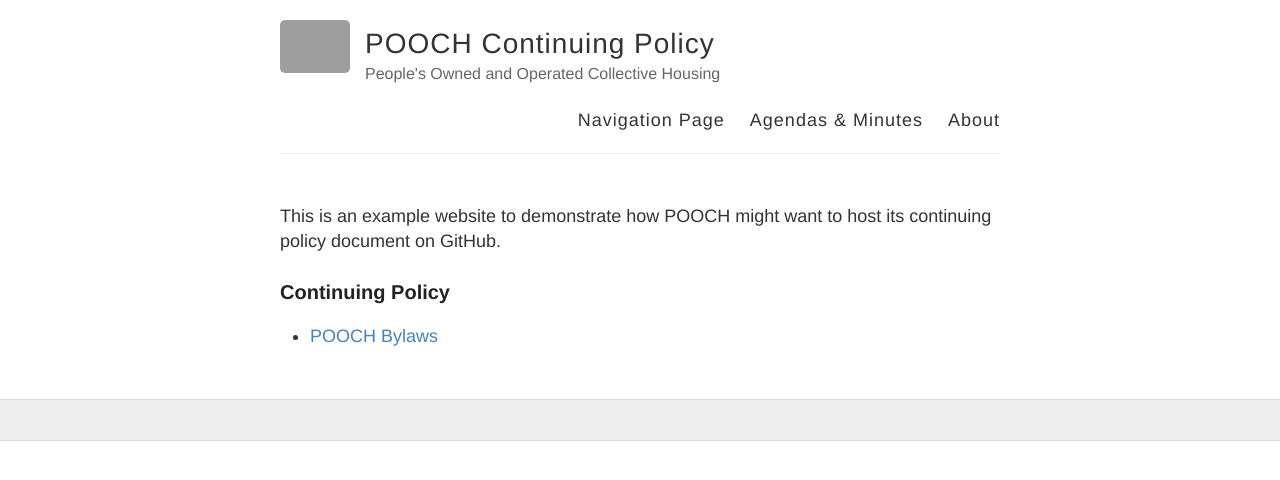
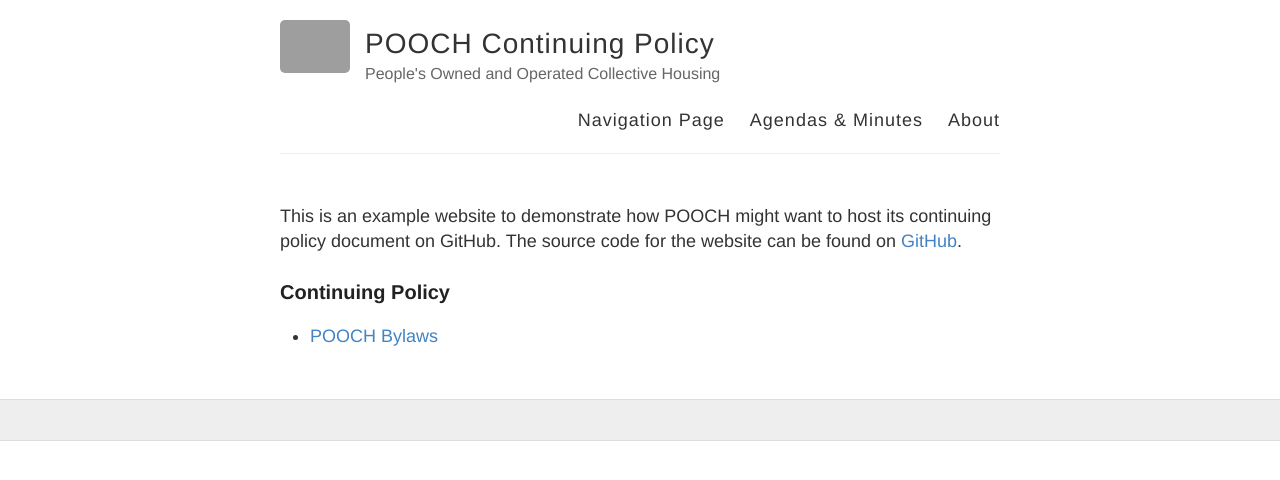
Before and after one commit to POOCHCOOP/POOCHCOOP.github.io, a Jekyll site: the page built from index.html, in a window 1280 px wide. Shown: the top 480 px of the page. Built offline with Jekyll 4.4.1, drawn with Linux system fonts in a browser that asks for light colours; grey boxes are pictures that could not be loaded.

Commit message:
Adding a link to source code to front page

```diff
--- a/index.html
+++ b/index.html
@@ -3,7 +3,7 @@ layout: default
 ---
 
 <div class="intro">
-  This is an example website to demonstrate how POOCH might want to host its continuing policy document on GitHub.
+  This is an example website to demonstrate how POOCH might want to host its continuing policy document on GitHub. The source code for the website can be found on <a href="https://github.com/POOCHCOOP/POOCHCOOP.github.io">GitHub</a>.
 </div>
 
 <h3>Continuing Policy</h3>
```
